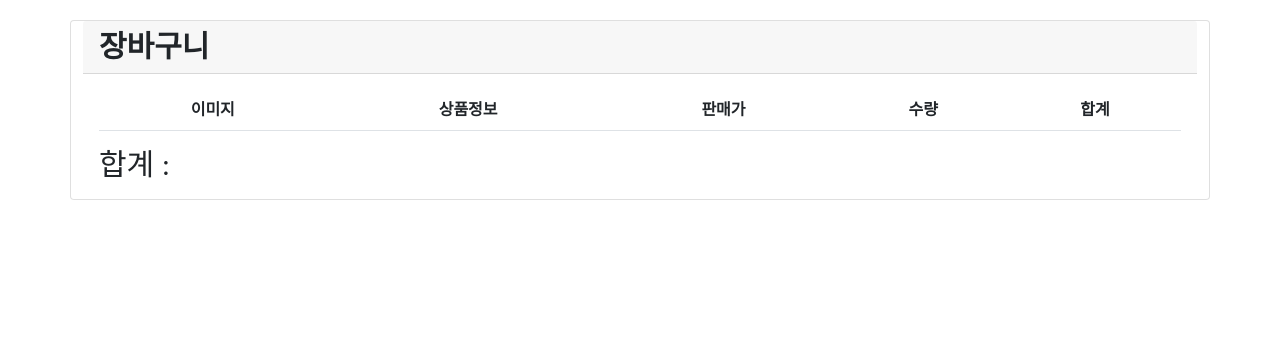
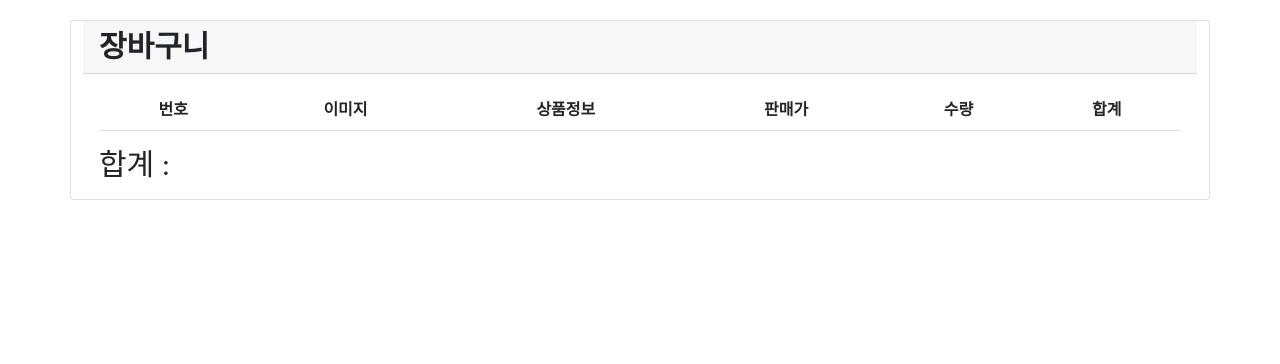
Before and after one commit to seuljaa/market, a Django app: page /cart/list/ in a window 1280 px wide. Shown: the part 56-420 px from the top of the page. Run offline with Django 4.2, Linux system fonts and the light colour scheme; a user stored in the database is signed in; data that the repository does not hold is empty; some libraries are stand-ins or nearby versions; some web fonts are replaced.

Commit message:
템플릿 with 사용

```diff
--- a/base/templates/cart/cart_list.html
+++ b/base/templates/cart/cart_list.html
@@ -12,6 +12,7 @@
                 <table class="table table-hover t-text-center t-align-middle">
                     <thead class="t-container t-text-center">
                         <tr>
+                            <th>번호</th>
                             <th>이미지</th>
                             <th>상품정보</th>
                             <th>판매가</th>
@@ -20,12 +21,14 @@
                         </tr>
                     </thead>
                     <tbody>
+                    {% with num=0 %}
                     {% for item in cartitem %}
                         <tr>
                             {% for opt in product_real %}
                             {% if item.product_real_id == opt.id %}
                             {% for name in product %}
                             {% if name.id == opt.product_id %}
+                            <th>{{num|add:1}}</th>
                             <th><img class="t-w-full t-max-w-[100px] t-rounded" src="{{name.thumb_img_url}}" alt=""></th>
                             <th>{{name.display_name}}</th>
                             <th>{{name.sale_price|intcomma}}원</th>
@@ -37,6 +40,7 @@
                             {% endfor %}
                         </tr>
                     {% endfor %}
+                    {% endwith %}
                     </tbody>
                 </table>
                 <div class="t-text-3xl">합계 : </div>
```
